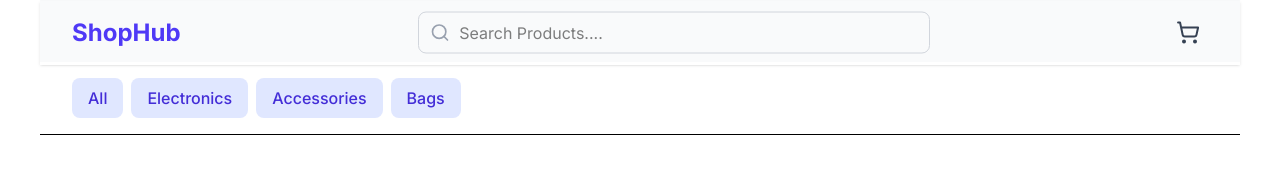
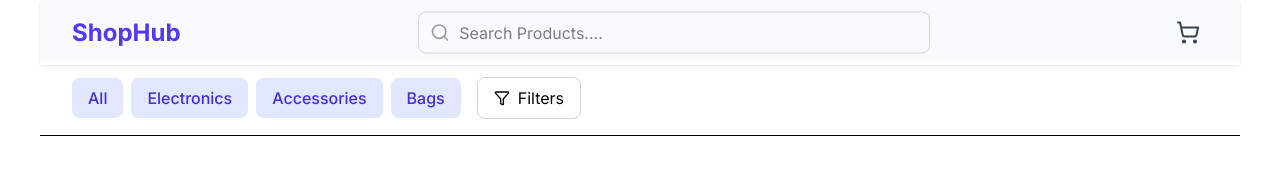
Before and after one commit to TamarCoder/EcommerceApp, a Next.js app: page / in a window 1280 px wide. Shown: the top 169 px of the page. Built offline with nearby package versions, Linux system fonts and the light colour scheme.

Commit message:
feat add FilterToggleButton comp

```diff
--- /dev/null
+++ b/app/FilterToggleButton/FilterToggleButton.tsx
@@ -0,0 +1,22 @@
+"use client"
+import React, {useState} from 'react';
+import { Filter} from 'lucide-react';
+
+
+
+
+const FilterToggleButton = () => {
+
+    const [showFilters, setShowFilters] = useState(false);
+    return (
+        <button
+            onClick={() => setShowFilters(!showFilters)}
+            className="flex items-center gap-2 px-4 py-2 border border-gray-300 rounded-lg hover:bg-gray-50 transition-colors"
+        >
+            <Filter className="w-4 h-4" />
+            Filters
+        </button>
+    )
+}
+
+export default FilterToggleButton;
--- a/app/HeaderFilters/HeaderFilters.tsx
+++ b/app/HeaderFilters/HeaderFilters.tsx
@@ -1,6 +1,7 @@
 "use client"
 
 import CategoryButtons from "../CategoryButtons/CategoryButtons";
+import FilterToggleButton from "../FilterToggleButton/FilterToggleButton";
 
 const HeaderFilters = () => {
 
@@ -11,7 +12,7 @@ const HeaderFilters = () => {
                 <div className="flex items-center justify-between">
                     <div className="flex items-center gap-4">
                          <CategoryButtons/>
-                        {/*ფილტერ ღილაკი*/}
+                         <FilterToggleButton/>
                     </div>
                     <div className="flex items-center gap-4">
                          {/*სორტირება*/}
```
